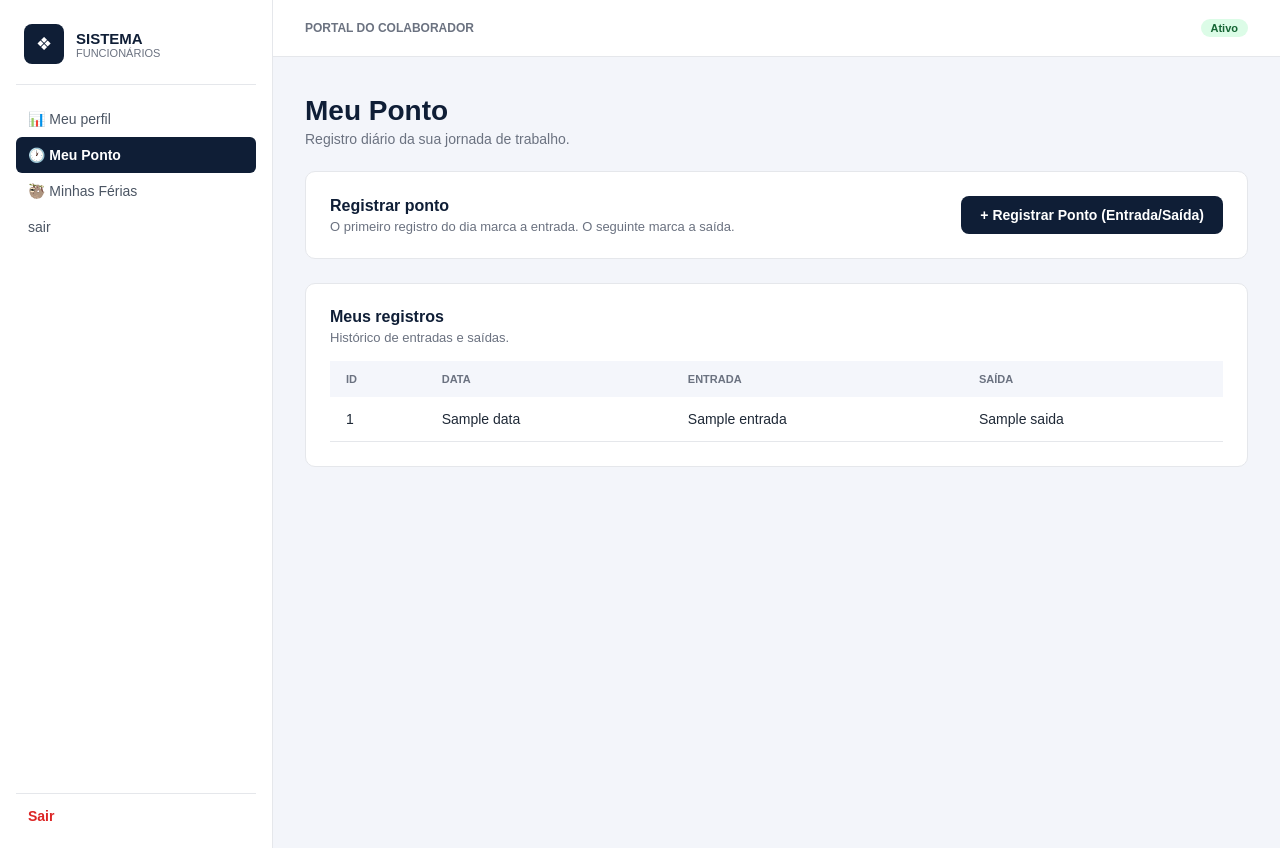
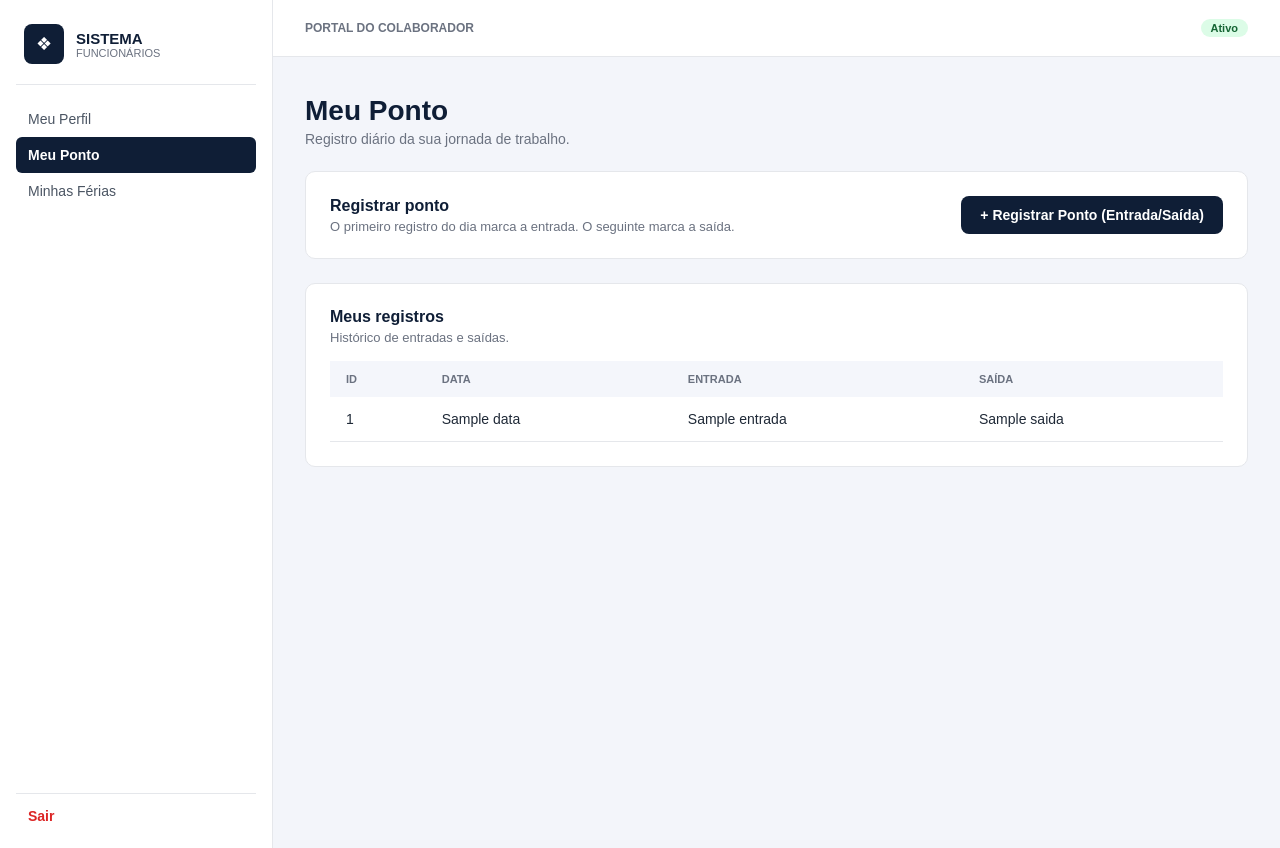
Before and after one commit to Renan7Erick/sistema-gestao-funcionarios, a Java web app: page /pages/areaFuncionarios/meuPonto/meuPonto.jsp in a window 1280 px wide. Run offline with Tomcat 11, a stand-in JSP engine, Linux system fonts and the light colour scheme; the template is opened without the code that fills it: most values are stand-ins (such as "Sample title", 1, 10 or a date in 2020).

Commit message:
style: padroniza menu lateral da tela de meu ponto

```diff
--- a/src/main/webapp/pages/areaFuncionarios/meuPonto/meuPonto.jsp
+++ b/src/main/webapp/pages/areaFuncionarios/meuPonto/meuPonto.jsp
@@ -1,12 +1,12 @@
 <%@ page contentType="text/html; charset=UTF-8" pageEncoding="UTF-8" %>
+<%@ taglib uri="http://java.sun.com/jsp/jstl/core" prefix="c" %>
 <!DOCTYPE html>
-<%@ taglib uri="http://java.sun.com/jsp/jstl/core" prefix="c"%>
 <html lang="pt-BR">
 <head>
     <meta charset="UTF-8">
     <meta name="viewport" content="width=device-width, initial-scale=1.0">
     <title>Meu Ponto</title>
-    <link rel="stylesheet" href="/pages/areaFuncionarios/meuPonto/meuPonto.css")>
+    <link rel="stylesheet" href="/pages/areaFuncionarios/meuPonto/meuPonto.css">
 </head>
 <body>
 
@@ -21,14 +21,13 @@
         </div>
 
         <ul class="menu">
-            <a href="/funcionario/meu-perfil">📊 Meu perfil</a>
-            <a class="ativo" href="/meu-ponto">🕐 Meu Ponto</a>
-            <a href="/funcionario/minhas-ferias">🦥 Minhas Férias</a>
-            <a href="http://localhost:8080/"> sair </a>
+            <li><a href="/funcionario/meu-perfil">Meu Perfil</a></li>
+            <li><a href="/funcionario/meu-ponto" class="ativo">Meu Ponto</a></li>
+            <li><a href="/funcionario/minhas-ferias">Minhas Férias</a></li>
         </ul>
     </div>
 
-    <a href="#" class="sair">Sair</a>
+    <a href="/logout" class="sair">Sair</a>
 </aside>
 
 <div class="conteudo">
@@ -75,7 +74,6 @@
                     </tr>
                     </thead>
                     <tbody>
-
                     <c:forEach var="ponto" items="${pontos}">
                         <tr>
                             <td>${ponto.id}</td>
@@ -84,9 +82,6 @@
                             <td>${ponto.saida}</td>
                         </tr>
                     </c:forEach>
-
-
-
                     </tbody>
                 </table>
             </div>
```
Lines whose indentation alone changed are shown as unchanged.
